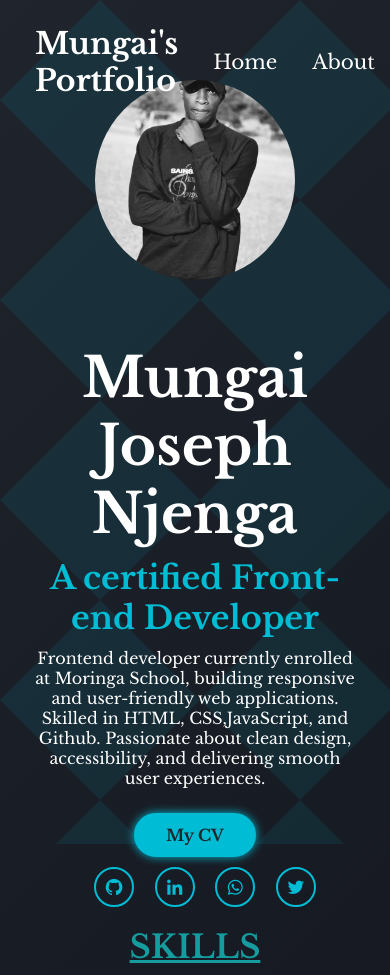
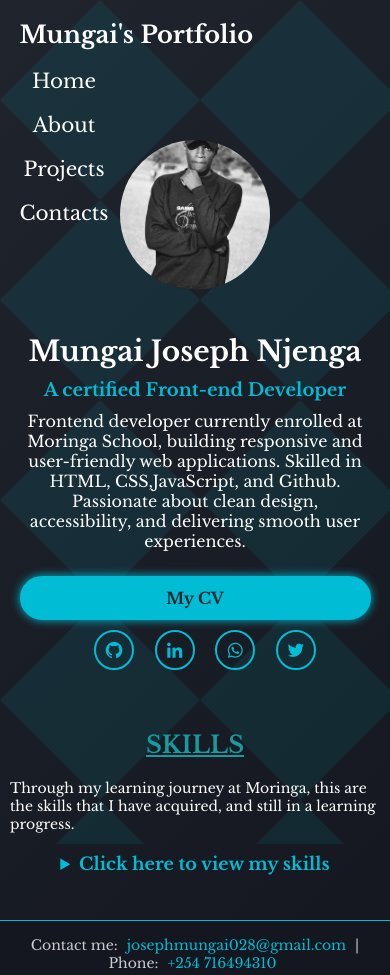
Before and after one commit to Gueverstarstone/Mungai-s-Portfolio, a plain HTML site: page index.html in a window 390 px wide. Shown: the top 975 px of the page. Drawn offline with nearby package versions, Linux system fonts and the light colour scheme.

Commit message:
Made the page layout responsive to diffrent screen sizes

```diff
--- a/index.html
+++ b/index.html
@@ -21,7 +21,7 @@
         </ul>
       </nav>
       <div class="profile-picture">
-      <img src="WhatsApp Image 2025-08-19 at 23.36.10.jpeg" alt="">
+      <img src="WhatsApp Image 2025-08-19 at 23.36.10.jpeg" alt="Profile photo of Mungai Joseph">
       </div>
       <section class="content">
         <div class="content-info">
@@ -62,7 +62,7 @@
       <section>
         <footer class="footer">
           <div class="footer-content">
-            <p>Contact me: <a href="mailto:youremail@example.com">josephmungai028@gmail.com</a> | Phone: <a href="tel:+1234567890">+ 245 716494310</a></p>
+            <p>Contact me: <a href="mailto:youremail@example.com">josephmungai028@gmail.com</a> | Phone: <a href="tel:+1234567890">+254 716494310</a></p>
           </div>
         </footer>
       </section>
--- a/style.css
+++ b/style.css
@@ -215,3 +215,98 @@ a{
   padding: 3px 7px;
   border-radius: 4px;
 }
+
+
+/* tablet/laptop */
+@media (max-width: 1024px) {
+  .navbar {
+    padding: 20px 5%;
+  }
+
+  .content-info h1 {
+    font-size: 42px;
+  }
+
+  .content-info h2 {
+    font-size: 24px;
+  }
+}
+
+/* tablet/large phones */
+@media (max-width: 768px) {
+  .navbar {
+    flex-direction: column;
+    align-items: flex-start;
+    padding: 20px 5%;
+  }
+
+  .navbar ul {
+    flex-direction: column;
+    margin-top: 10px;
+  }
+
+  .navbar ul li {
+    margin: 10px 0;
+  }
+
+  .profile-picture {
+    margin-top: 140px;
+  }
+
+  .content {
+    flex-direction: column;
+    padding: 40px 5%;
+    text-align: center;
+  }
+
+  .content-info h1 {
+    font-size: 36px;
+  }
+
+  .content-info h2 {
+    font-size: 22px;
+  }
+
+  .but-on {
+    width: 100%;
+  }
+
+  .skills h2 {
+    font-size: 24px;
+  }
+
+  .skills p {
+    font-size: 14px;
+    padding: 0 10px;
+  }
+
+  .footer {
+    font-size: 14px;
+    padding: 15px 5%;
+  }
+}
+
+/* small phones */
+@media (max-width: 480px) {
+  .navbar .logo {
+    font-size: 24px;
+  }
+
+  .content-info h1 {
+    font-size: 28px;
+  }
+
+  .content-info h2 {
+    font-size: 18px;
+  }
+
+  .profile-picture img {
+    width: 150px;
+    height: 150px;
+  }
+
+  .social-media a {
+    font-size: 18px;
+    margin: 0 5px;
+  }
+}
```
